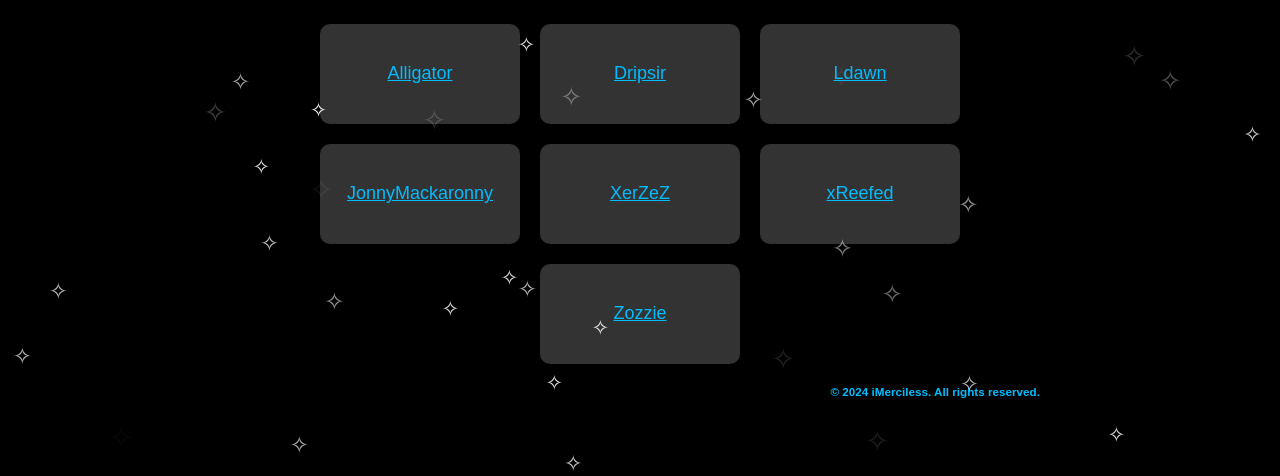
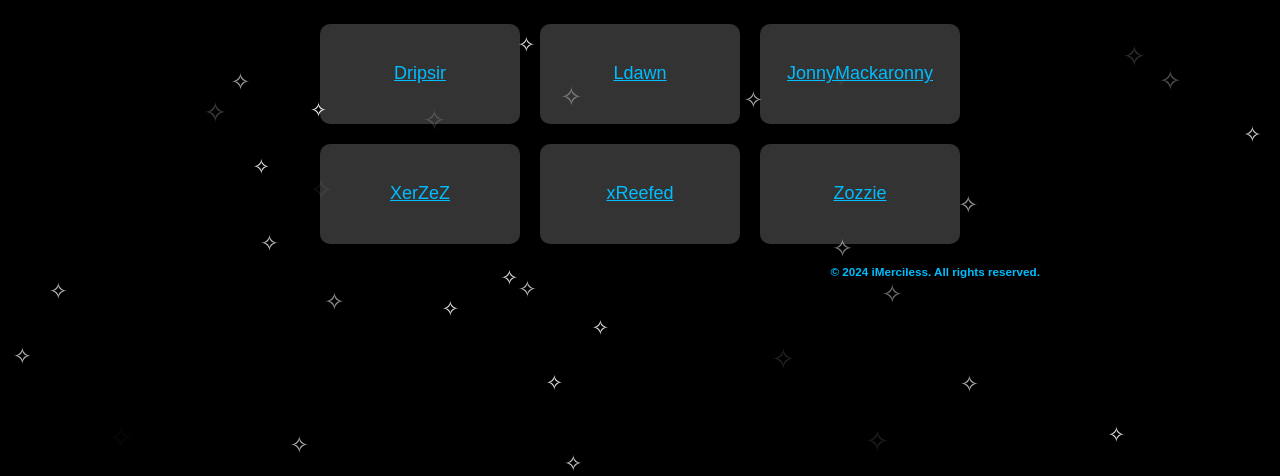
Before and after one commit to iMercilessly/Oofer-s-Portfolio, a plain HTML site: page index.html in a window 1280 px wide. Shown: the part 339-815 px from the top of the page. Drawn offline with Linux system fonts and the light colour scheme.

Commit message:
Update index.html

```diff
--- a/index.html
+++ b/index.html
@@ -150,9 +150,6 @@
 </div>
 <div class="servers">
     <div class="server-card">
-        <a href="https://twitch.tv/All1gat0r_" class="server-name" target="_blank">Alligator</a>
-    </div>
-    <div class="server-card">
         <a href="https://twitch.tv/Dripsir" class="server-name" target="_blank">Dripsir</a>
     </div>
     <div class="server-card">
```
